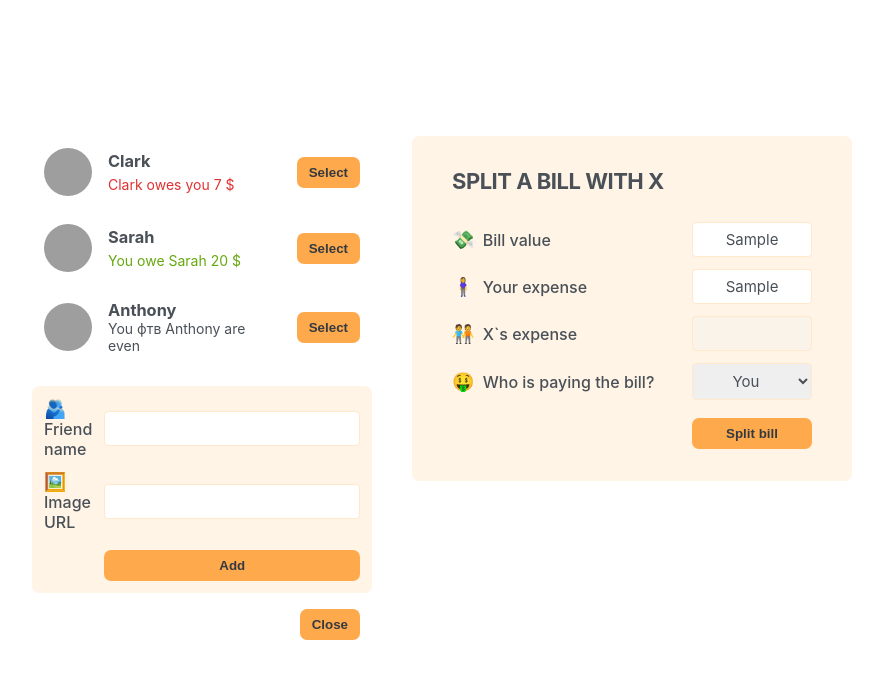
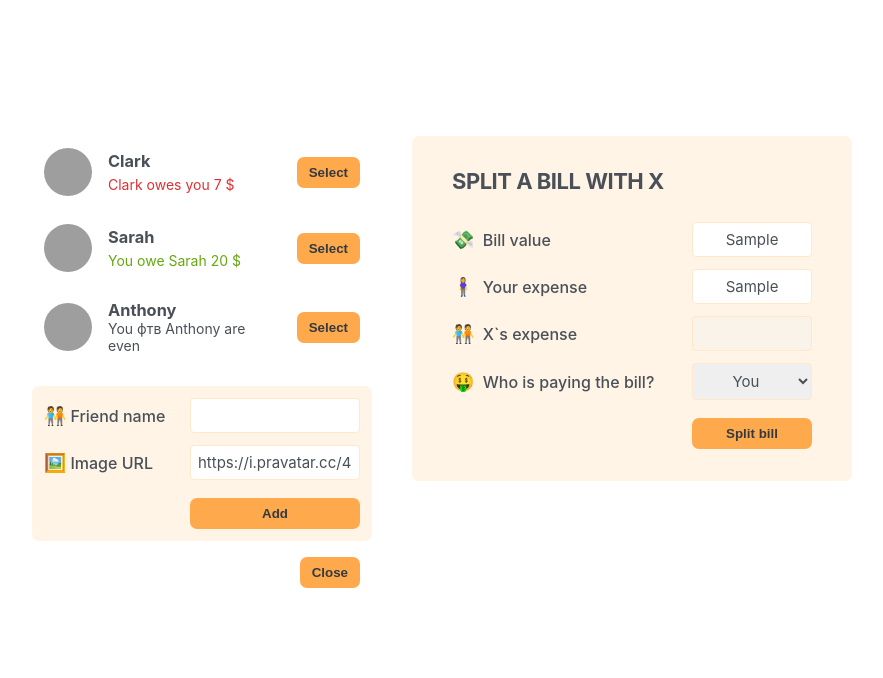
Before and after one commit to uhpoler/EatAndSplit, a React (Create React App) app: page / in a window 1280 px wide. Both pictures are taken after typing "Sample", "Sample" into the empty fields and a click on the button "Add friend". Shown: the top 678 px of the page, without its empty margins (198-1081 px from the left). Built offline with nearby package versions, Linux system fonts and the light colour scheme; grey boxes are pictures that could not be loaded.

Commit message:
Added a new friend form

```diff
--- a/src/App.js
+++ b/src/App.js
@@ -30,17 +30,23 @@
 }
 
 export default function App() {
+  const [friends, setFriends] = useState(initialFriends);
   const [showAddFriend, setShowAddFriend] = useState(false);
 
   function handleShowAddFriend() {
     setShowAddFriend((show) => !show);
   }
 
+  function handleAddFriend(friend) {
+    setFriends((friends) => [...friends, friend]);
+    setShowAddFriend(false);
+  }
+
   return (
     <div className="app">
       <div className="sidebar">
-        <FriendsList />
-        {showAddFriend && <FormAddFriend />}
+        <FriendsList friends={friends} />
+        {showAddFriend && <FormAddFriend onAddFriend={handleAddFriend} />}
         <Button onClick={handleShowAddFriend}>
           {showAddFriend ? "Close" : "Add friend"}
         </Button>
@@ -50,8 +56,7 @@
   );
 }
 
-function FriendsList() {
-  const friends = initialFriends;
+function FriendsList({ friends }) {
   return (
     <ul>
       {friends.map((friend) => (
@@ -86,14 +91,44 @@
   );
 }
 
-function FormAddFriend() {
+function FormAddFriend({ onAddFriend }) {
+  const [name, setName] = useState("");
+  const [image, setImage] = useState("https://i.pravatar.cc/48");
+
+  function handleSubmit(e) {
+    e.preventDefault();
+
+    if (!name || !image) return;
+
+    const id = crypto.randomUUID();
+    const newFriend = {
+      id,
+      name,
+      image: `${image}?=${id}`,
+      balance: 0,
+    };
+
+    onAddFriend(newFriend);
+
+    setName("");
+    setImage("https://i.pravatar.cc/48");
+  }
+
   return (
-    <form className="form-add-friend">
-      <label>🫂 Friend name</label>
-      <input type="text"></input>
+    <form className="form-add-friend" onSubmit={handleSubmit}>
+      <label>🧑‍🤝‍🧑Friend name</label>
+      <input
+        type="text"
+        value={name}
+        onChange={(e) => setName(e.target.value)}
+      />
 
-      <label>🖼️ Image URL</label>
-      <input type="text"></input>
+      <label>🖼️Image URL</label>
+      <input
+        type="text"
+        value={image}
+        onChange={(e) => setImage(e.target.value)}
+      />
 
       <Button>Add</Button>
     </form>
--- a/src/index.css
+++ b/src/index.css
@@ -118,7 +118,7 @@
 }
 
 .form-add-friend {
-  grid-template-columns: 1fr 1.5fr;
+  grid-template-columns: 1fr 17rem;
   margin-bottom: 1.6rem;
   padding: 1.2rem;
 }
```
